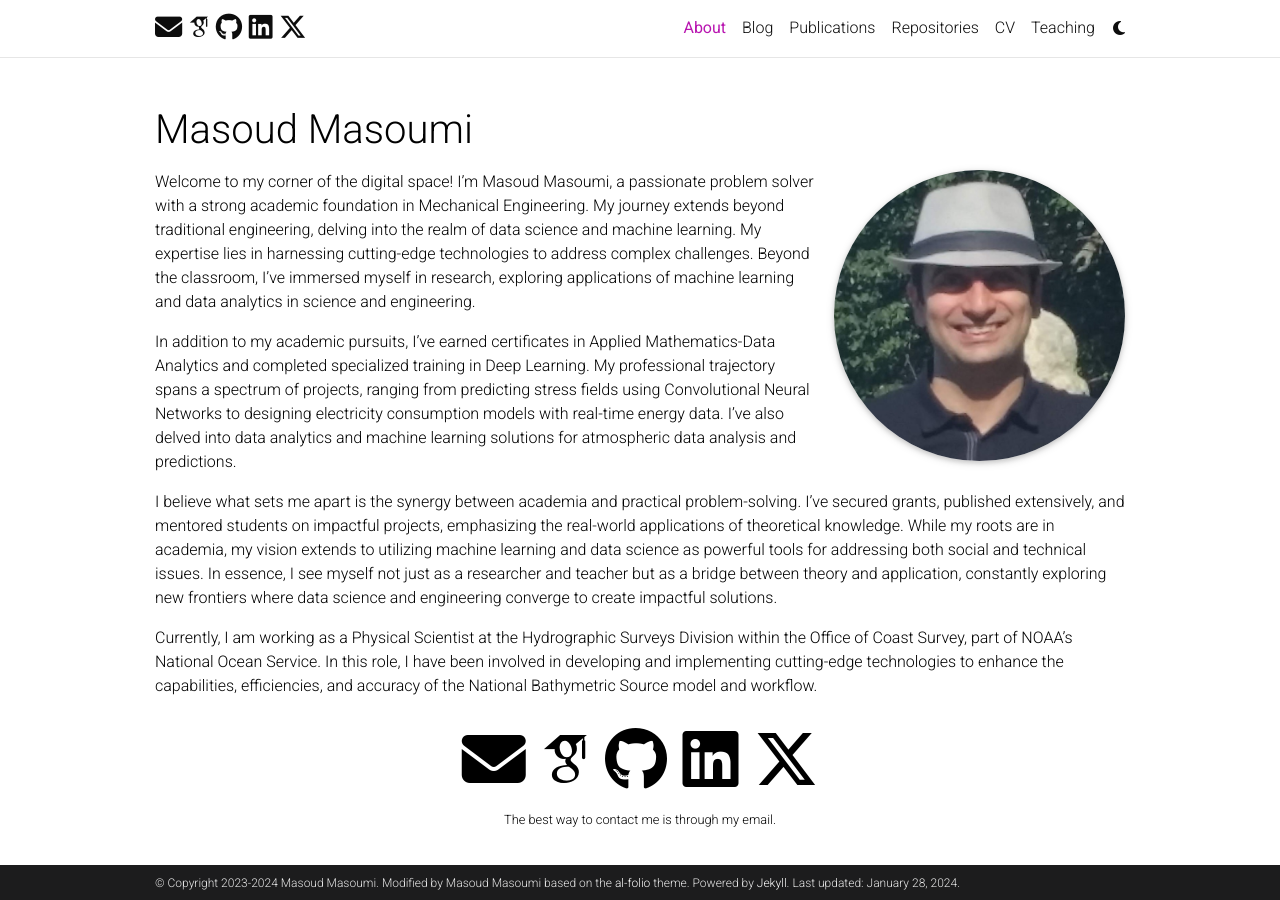
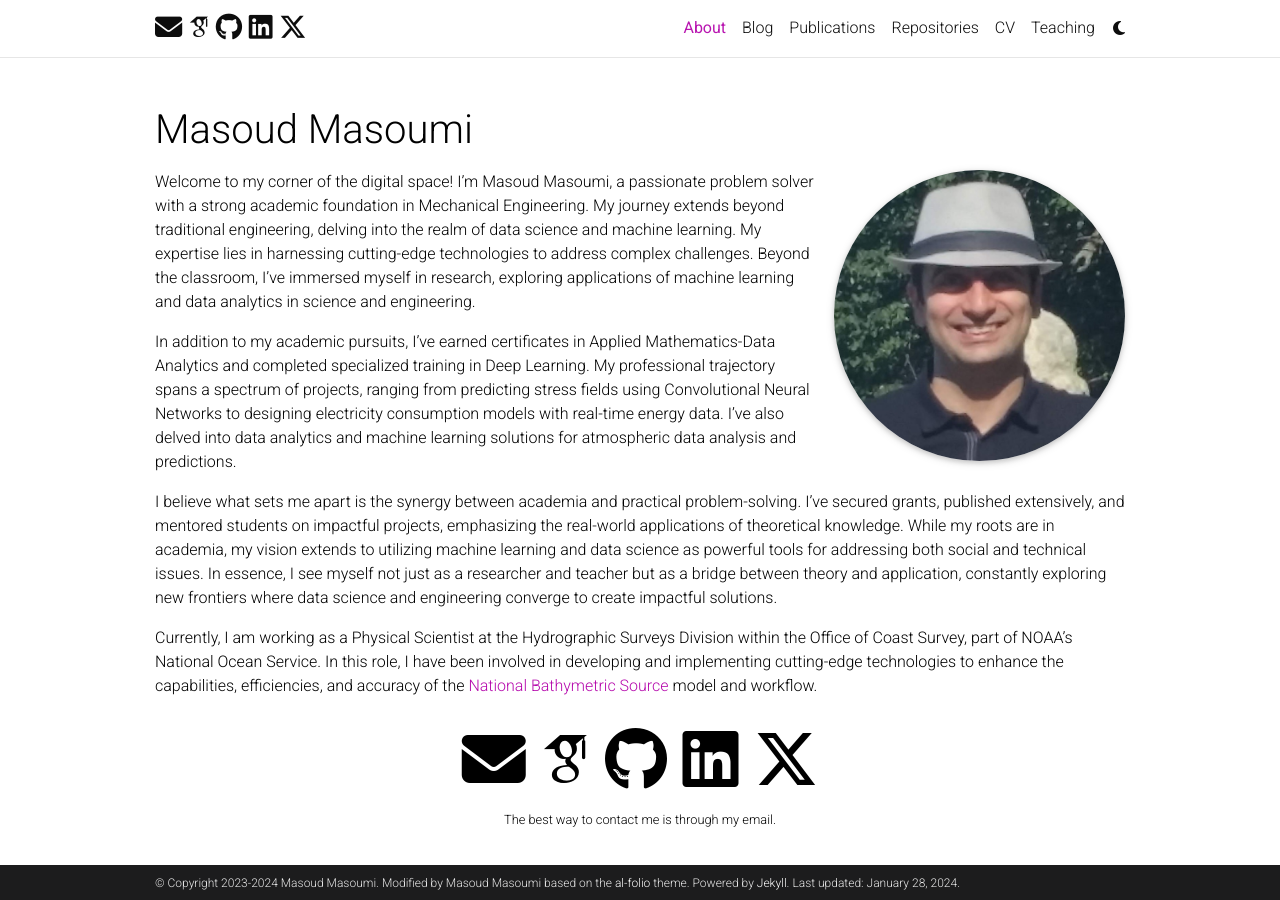
Before and after one commit to MasoudMiM/masoudmim.github.io, a Jekyll site: the page built from _pages/about.md, in a window 1280 px wide. Built offline with Jekyll 4.4.1, drawn with Linux system fonts in a browser that asks for light colours; full-size pictures stand in for the smaller copies a plugin makes; some web fonts are replaced; comment, search, counter and statistics services are not loaded; a style sheet for code colours, icons or effects is not loaded; part of the change alters nothing that is shown.

Commit message:
added the link to NBS project

```diff
--- a/_pages/about.md
+++ b/_pages/about.md
@@ -25,4 +25,4 @@ In addition to my academic pursuits, I've earned certificates in Applied Mathema
 
 I believe what sets me apart is the synergy between academia and practical problem-solving. I've secured grants, published extensively, and mentored students on impactful projects, emphasizing the real-world applications of theoretical knowledge. While my roots are in academia, my vision extends to utilizing machine learning and data science as powerful tools for addressing both social and technical issues. In essence, I see myself not just as a researcher and teacher but as a bridge between theory and application, constantly exploring new frontiers where data science and engineering converge to create impactful solutions.
 
-Currently, I am working as a Physical Scientist at the Hydrographic Surveys Division within the Office of Coast Survey, part of NOAA's National Ocean Service. In this role, I have been involved in developing and implementing cutting-edge technologies to enhance the capabilities, efficiencies, and accuracy of the National Bathymetric Source model and workflow.
+Currently, I am working as a Physical Scientist at the Hydrographic Surveys Division within the Office of Coast Survey, part of NOAA's National Ocean Service. In this role, I have been involved in developing and implementing cutting-edge technologies to enhance the capabilities, efficiencies, and accuracy of the [National Bathymetric Source](https://registry.opendata.aws/noaa-bathymetry) model and workflow.
```
